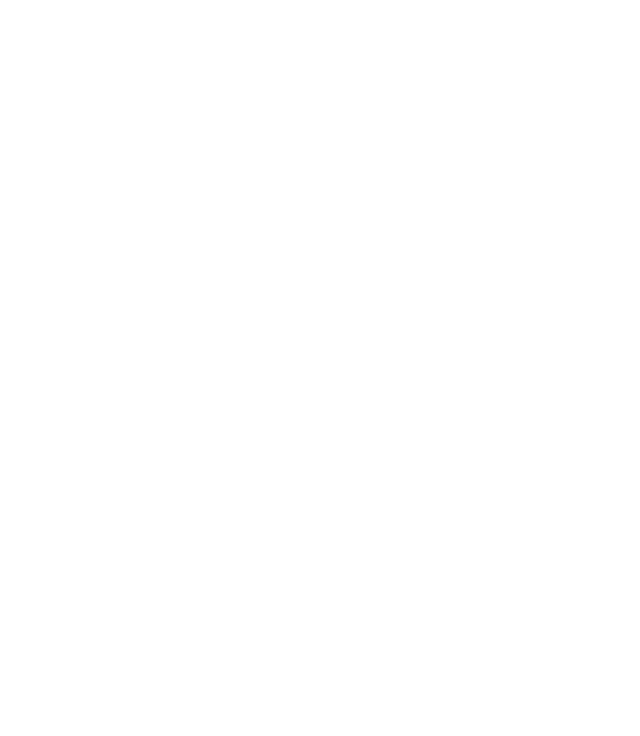
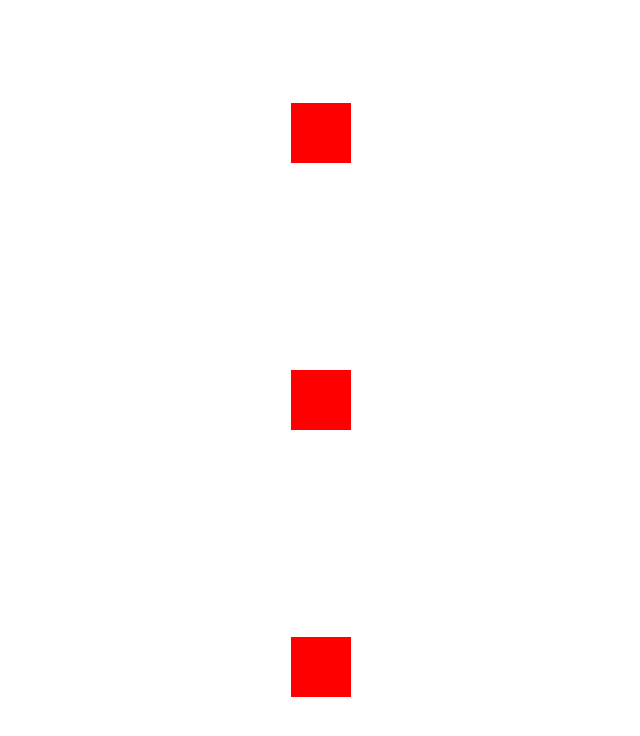
Before and after one commit to TomasSantosz/Flexbox, a plain HTML site: page index.htm in a window 1280 px wide. Shown: the whole page, without its empty margins (319-959 px from the left). Drawn offline with Linux system fonts and the light colour scheme.

Commit message:
using diplay, flex-direction, align-item, justify-content

```diff
--- a/index.htm
+++ b/index.htm
@@ -4,8 +4,13 @@
       <meta charset="UTF-8">
       <meta name="viewport" content="width=device-width, initial-scale=1.0">
       <title>Flexbox</title>
+      <link rel="stylesheet" href="styles.css">
     </head>
     <body>
-
+      <div id="app">
+        <div class="box"></div>
+        <div class="box"></div>
+        <div class="box"></div>
+      </div>
     </body>
 </html>
--- /dev/null
+++ b/styles.css
@@ -0,0 +1,18 @@
+html,body,#app{
+  height: 100%;
+  margin:0;
+}
+
+#app{
+  display: flex;
+  flex-direction: column;
+  align-items: center;
+  justify-content: space-around;
+}
+
+.box{
+  width: 60px;
+  height: 60px;
+  background: #f00;
+  margin: 5px;
+}
```
Lines whose indentation alone changed are shown as unchanged.
